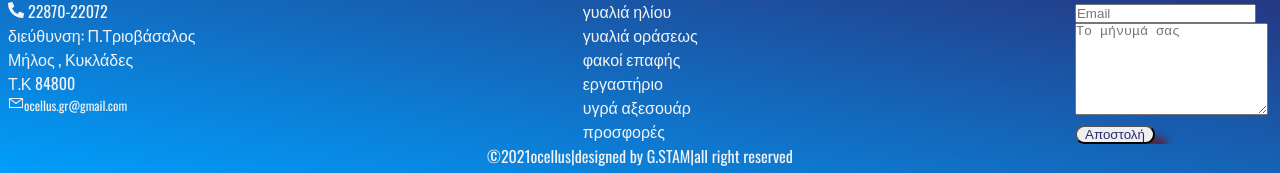
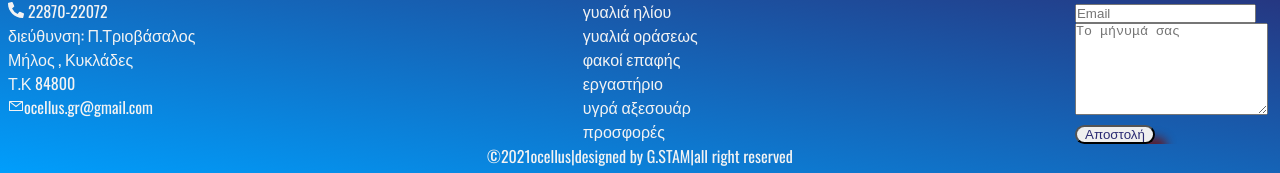
Before and after one commit to gioStam77/site-Ocellus, a React (Create React App) app: page /default in a window 1280 px wide. Shown: the part 931-1104 px from the top of the page. Built offline with nearby package versions, Linux system fonts and the light colour scheme.

Commit message:
redirectOK

```diff
--- a/src/Components/ContactUs.js
+++ b/src/Components/ContactUs.js
@@ -1,4 +1,4 @@
-import React, { useState } from "react";
+import React from "react";
 
 function ContactUs() {
   return (
--- a/src/Components/Footer.js
+++ b/src/Components/Footer.js
@@ -18,8 +18,8 @@ function Footer() {
               <li>διεύθυνση: Π.Τριοβάσαλος</li>
               <li>Μήλος , Κυκλάδες</li>
               <li>Τ.Κ 84800</li>
-              <li style={{ fontSize: "0.8rem" }}>
-                <VscMail style={{ fontSize: "1rem" }} />
+              <li>
+                <VscMail />
                 <Link to="/contactUs">ocellus.gr@gmail.com</Link>
               </li>
             </ul>
```
Also changed, not shown: 2 other files (tests, documents, lock files or other folders).
